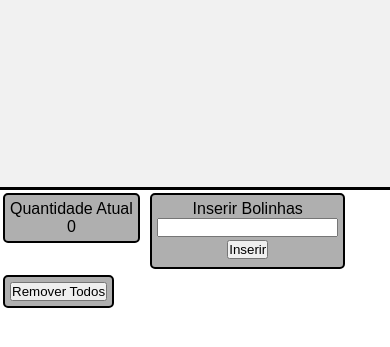
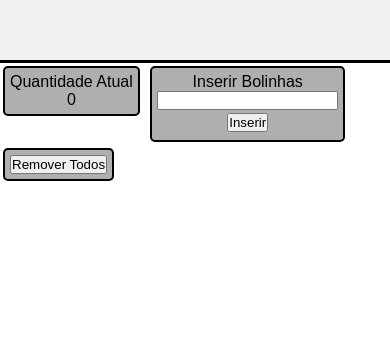
Before and after one commit to SpellBlue/animacao_bolinhas, a plain HTML site: page index.html in a window 390 px wide. Shown: the part 443-790 px from the top of the page. Drawn offline with Linux system fonts and the light colour scheme.

Commit message:
Update style.css

```diff
--- a/style.css
+++ b/style.css
@@ -53,7 +53,7 @@ label{
 }
 @media only screen and (max-width: 600px) {
     #palco{
-        min-height: 75vh;
-        max-height: 85vh;
+        min-height: 60vh;
+        max-height: 60vh;
     }
   }
```
